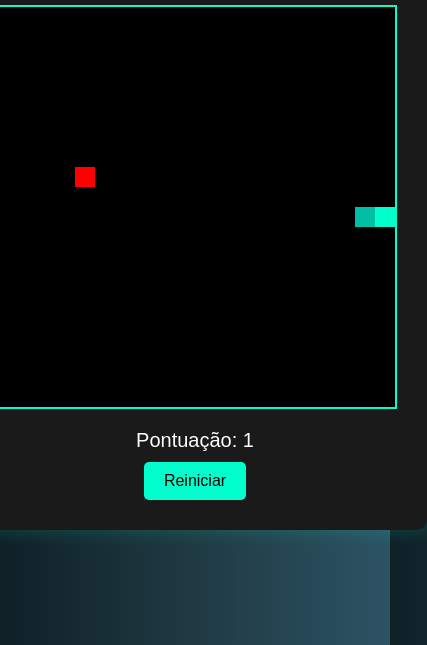
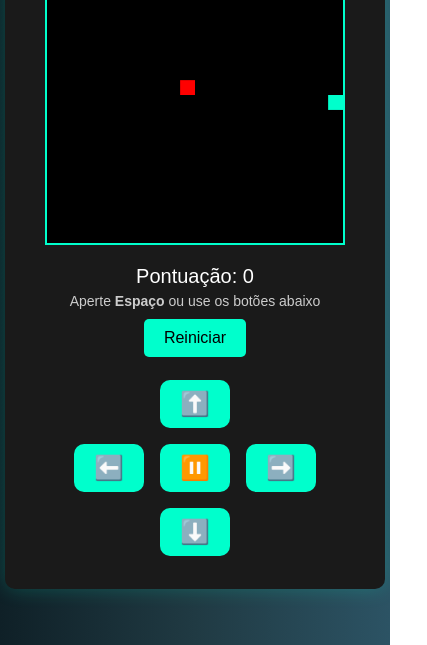
Before and after one commit to janpy011/jogoCobrinha, a plain HTML site: page index.html in a window 390 px wide. Shown: the part 199-844 px from the top of the page, 427 px wide, since content can reach past the window. Drawn offline with Linux system fonts and the light colour scheme.

Commit message:
versao mobile

```diff
--- a/index.html
+++ b/index.html
@@ -6,6 +6,7 @@
     <meta name="viewport" content="width=device-width, initial-scale=1.0" />
     <title>Jogo da Cobrinha</title>
     <link rel="stylesheet" href="style.css" />
+    <link rel="shortcut icon" href="img/logo (1).ico" type="image/x-icon">
 </head>
 
 <body>
@@ -13,7 +14,19 @@
         <h1>🐍 Jogo da Cobrinha</h1>
         <canvas id="gameCanvas" width="400" height="400"></canvas>
         <p id="score">Pontuação: 0</p>
+        <p id="pauseHint">Aperte <strong>Espaço</strong> ou use os botões abaixo</p>
         <button onclick="restartGame()">Reiniciar</button>
+
+        <!-- Botões de controle para mobile -->
+        <div class="mobile-controls">
+            <button onclick="setDirection('UP')">⬆️</button>
+            <div>
+                <button onclick="setDirection('LEFT')">⬅️</button>
+                <button onclick="togglePause()">⏸️</button>
+                <button onclick="setDirection('RIGHT')">➡️</button>
+            </div>
+            <button onclick="setDirection('DOWN')">⬇️</button>
+        </div>
     </div>
     <script src="script.js"></script>
 </body>
--- a/script.js
+++ b/script.js
@@ -4,14 +4,21 @@ const ctx = canvas.getContext("2d");
 const box = 20;
 let snake = [{ x: 9 * box, y: 10 * box }];
 let direction = "RIGHT";
-let food = {
-    x: Math.floor(Math.random() * 19) * box,
-    y: Math.floor(Math.random() * 19) * box
-};
+let food = {};
 let score = 0;
+let speed = 100;
 let game;
+let isPaused = false;
 
-document.addEventListener("keydown", changeDirection);
+document.addEventListener("keydown", handleKeyDown);
+
+function handleKeyDown(event) {
+    if (event.key === " ") {
+        togglePause();
+    } else {
+        changeDirection(event);
+    }
+}
 
 function changeDirection(event) {
     if (event.key === "ArrowLeft" && direction !== "RIGHT") direction = "LEFT";
@@ -20,20 +27,46 @@ function changeDirection(event) {
     else if (event.key === "ArrowDown" && direction !== "UP") direction = "DOWN";
 }
 
+// Para botões mobile
+function setDirection(dir) {
+    if (
+        (dir === "LEFT" && direction !== "RIGHT") ||
+        (dir === "RIGHT" && direction !== "LEFT") ||
+        (dir === "UP" && direction !== "DOWN") ||
+        (dir === "DOWN" && direction !== "UP")
+    ) {
+        direction = dir;
+    }
+}
+
+function togglePause() {
+    isPaused = !isPaused;
+}
+
+function generateFood() {
+    let newFood;
+    do {
+        newFood = {
+            x: Math.floor(Math.random() * 19) * box,
+            y: Math.floor(Math.random() * 19) * box
+        };
+    } while (snake.some(segment => segment.x === newFood.x && segment.y === newFood.y));
+    return newFood;
+}
+
 function draw() {
+    if (isPaused) return;
+
     ctx.clearRect(0, 0, canvas.width, canvas.height);
 
-    // Desenha a cobrinha
     for (let i = 0; i < snake.length; i++) {
         ctx.fillStyle = i === 0 ? "#00ffcc" : "#00bfa5";
         ctx.fillRect(snake[i].x, snake[i].y, box, box);
     }
 
-    // Desenha a comida
     ctx.fillStyle = "red";
     ctx.fillRect(food.x, food.y, box, box);
 
-    // Posição da cabeça
     let headX = snake[0].x;
     let headY = snake[0].y;
 
@@ -42,21 +75,17 @@ function draw() {
     if (direction === "UP") headY -= box;
     if (direction === "DOWN") headY += box;
 
-    // Se comer a comida
     if (headX === food.x && headY === food.y) {
         score++;
         document.getElementById("score").innerText = "Pontuação: " + score;
-        food = {
-            x: Math.floor(Math.random() * 19) * box,
-            y: Math.floor(Math.random() * 19) * box
-        };
+        food = generateFood();
+        increaseSpeed();
     } else {
         snake.pop();
     }
 
     const newHead = { x: headX, y: headY };
 
-    // Fim de jogo
     if (
         headX < 0 || headX >= canvas.width ||
         headY < 0 || headY >= canvas.height ||
@@ -73,17 +102,25 @@ function collision(head, body) {
     return body.some(segment => segment.x === head.x && segment.y === head.y);
 }
 
+function increaseSpeed() {
+    if (speed > 50) {
+        speed -= 5;
+        clearInterval(game);
+        game = setInterval(draw, speed);
+    }
+}
+
 function restartGame() {
     snake = [{ x: 9 * box, y: 10 * box }];
     direction = "RIGHT";
     score = 0;
+    speed = 100;
+    isPaused = false;
     document.getElementById("score").innerText = "Pontuação: 0";
-    food = {
-        x: Math.floor(Math.random() * 19) * box,
-        y: Math.floor(Math.random() * 19) * box
-    };
+    food = generateFood();
     clearInterval(game);
-    game = setInterval(draw, 100);
+    game = setInterval(draw, speed);
 }
 
-game = setInterval(draw, 100);
+food = generateFood();
+game = setInterval(draw, speed);
--- a/style.css
+++ b/style.css
@@ -36,6 +36,12 @@ canvas {
 
 #score {
     font-size: 20px;
+    margin-bottom: 5px;
+}
+
+#pauseHint {
+    font-size: 14px;
+    color: #ccc;
     margin-bottom: 10px;
 }
 
@@ -53,3 +59,48 @@ button {
 button:hover {
     background-color: #00ccaa;
 }
+
+@media (max-width: 450px) {
+    canvas {
+        width: 300px;
+        height: 300px;
+    }
+}
+
+/* ... mobile ... */
+
+.mobile-controls {
+    display: none;
+    margin-top: 20px;
+    flex-direction: column;
+    align-items: center;
+    gap: 10px;
+}
+
+.mobile-controls button {
+    padding: 10px 20px;
+    font-size: 24px;
+    border: none;
+    background-color: #00ffcc;
+    color: #000;
+    border-radius: 10px;
+    cursor: pointer;
+    transition: 0.3s;
+    margin: 3px;
+}
+
+.mobile-controls button:hover {
+    background-color: #00ccaa;
+}
+
+.mobile-controls div {
+    display: flex;
+    gap: 10px;
+}
+
+/* Exibir controles só em telas pequenas */
+@media (max-width: 600px) {
+    .mobile-controls {
+        display: flex;
+    }
+}
```
Also changed, not shown: img/logo (1).ico (added).
